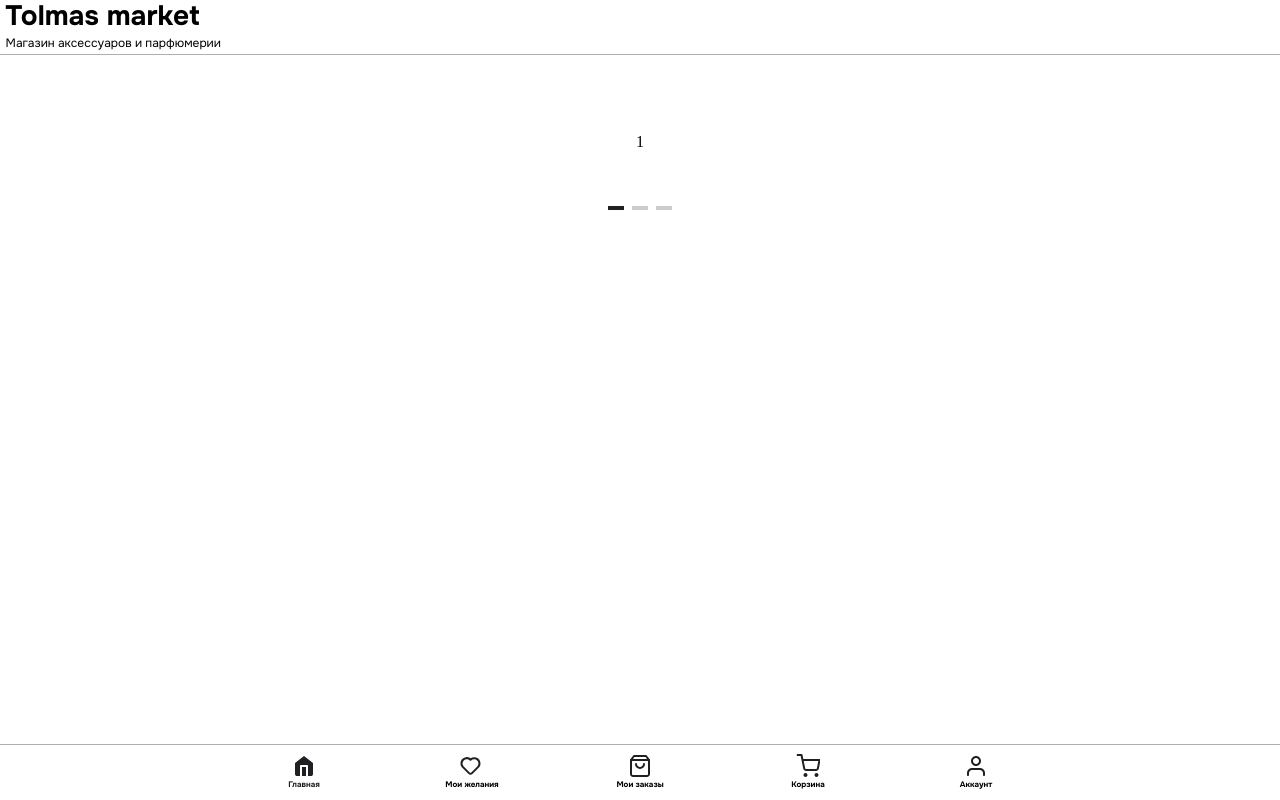
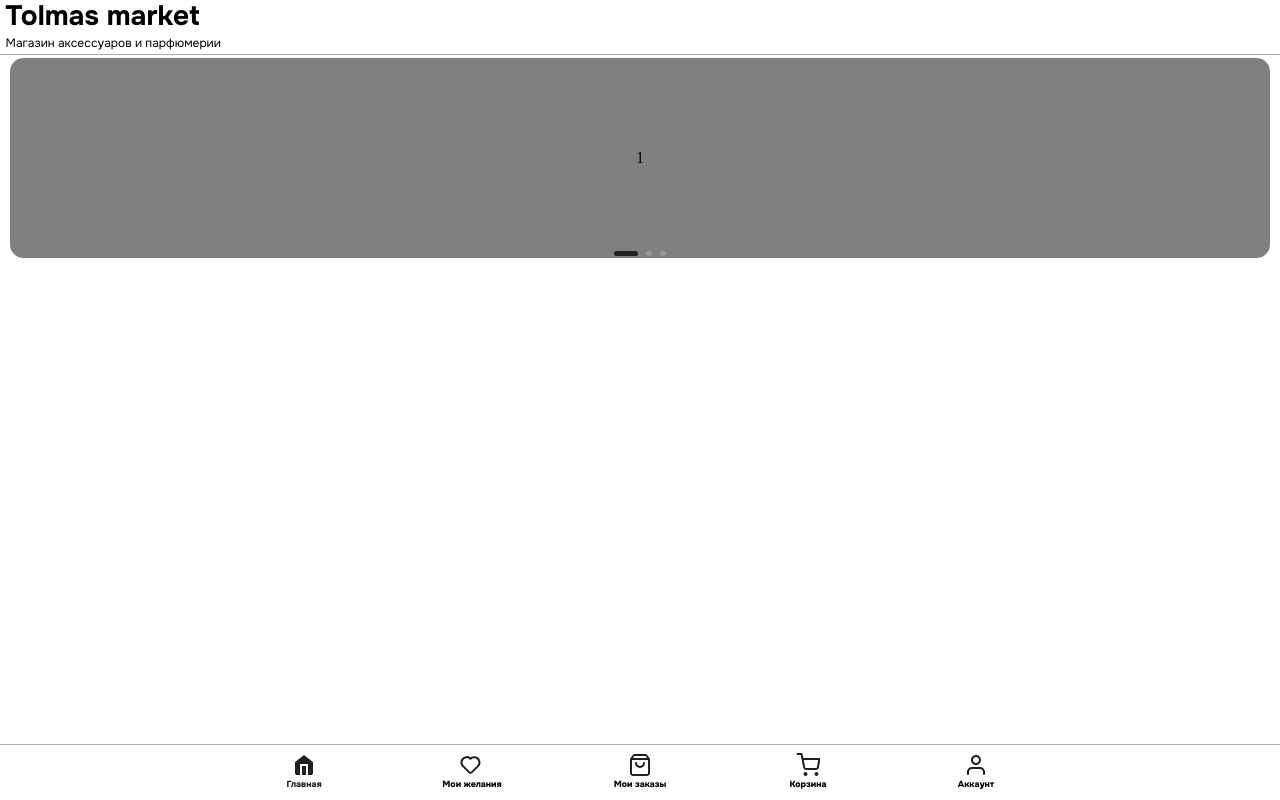
Before and after one commit to Resterr1337/tolmas-mobile-web-app, a React (Vite) app: page / in a window 1280 px wide. Built offline with nearby package versions, Linux system fonts and the light colour scheme.

Commit message:
PromoSlider enchanted

```diff
--- a/src/components/Header/Header.jsx
+++ b/src/components/Header/Header.jsx
@@ -12,13 +12,14 @@ const Header = () => {
 				sx={{
 					width: "100vw",
 					background: "#FFFFFF50",
-					backdropFilter: "blur(10px)",
+					backdropFilter: "blur(3px)",
 					position: "fixed",
 					px: "0.35rem",
 					display: "flex",
 					alignItems: "center",
 					justifyContent: "space-between",
 					borderBottom: "1px solid #00000050",
+					zIndex:"20",
 				}}
 			>
 				<Box
--- a/src/components/HomePage/PromoSlider.css
+++ b/src/components/HomePage/PromoSlider.css
@@ -1,19 +1,26 @@
 .PromoSwiper {
-    border-radius: 1rem;
-    height: 20vh;
+	height: 25vh;
 }
 
-.swiper-slide{
-    display: flex;
-    justify-content: center;
-    align-items: center;
+.swiper-slide {
+    border-radius: 0.85rem;
+	background-color: gray;
+	display: flex;
+	justify-content: center;
+	align-items: center;
 }
 
-.swiper-pagination-bullet{
-    border-radius: 0px;
-    width: 16px;
-    height: 4px;
+.swiper-pagination {
+    transform: translateY(10px);
 }
-.swiper-pagination-bullet-active{
-    background-color: #1F2024;
+.swiper-pagination-bullet {
+    background-color: white;
+	border-radius: 4px;
+	width: 6px;
+	height: 5px;
 }
+.swiper-pagination-bullet-active {
+	background-color: #1f2024;
+    width: 24px;
+	height: 5px;
+}
--- a/src/components/HomePage/PromoSlider.jsx
+++ b/src/components/HomePage/PromoSlider.jsx
@@ -1,6 +1,6 @@
 import React, { useRef, useState } from "react";
 import { Swiper, SwiperSlide } from "swiper/react";
-import { Pagination } from "swiper/modules";
+import { Pagination , Autoplay} from "swiper/modules";
 import "swiper/css";
 import "swiper/css/pagination";
 
@@ -13,11 +13,15 @@ const PromoSlider = () => {
 	return (
 		<>
 			<Swiper
-				modules={[Pagination]}
-				pagination={{type:"bullets", clickable:true}}
+				speed={1500}
+				autoplay={{delay:10000}}
+				modules={[Pagination, Autoplay]}
+				spaceBetween={30}
+				pagination={{ type: "bullets", clickable: true }}
 				className="PromoSwiper"
 			>
 				{imageArray.map((item, index) => (
+					// <SwiperSlide key={index}><img src={item.src}/></SwiperSlide>
 					<SwiperSlide key={index}>{item}</SwiperSlide>
 				))}
 			</Swiper>
--- a/src/components/Layout.jsx
+++ b/src/components/Layout.jsx
@@ -6,7 +6,7 @@ const Layout = () => {
 	return (
 		<>
 			<Header></Header>
-			<main style={{position:"absolute", top:"6.5vh" , width:"100vw" , padding:"10px"}}>
+			<main style={{position:"absolute", top:"6vh" , width:"100vw" , padding:"10px"}}>
 				<Outlet></Outlet>
 			</main>
 			<NavigationPanel></NavigationPanel>
--- a/src/components/NavigationPanel/NavigationPanel.jsx
+++ b/src/components/NavigationPanel/NavigationPanel.jsx
@@ -33,6 +33,7 @@ const NavigationPanel = () => {
 					bottom: "0",
 					left: "0",
 					borderTop:"1px solid #00000050",
+					zIndex:"20",
 				}}
 				onChange={(event, newValue) => {
 					setValue(newValue);
--- a/src/mainTheme.jsx
+++ b/src/mainTheme.jsx
@@ -32,8 +32,8 @@ const mainTheme = createTheme({
 			fontWeight: 400,
 		},
 		h6: {
-			fontSize: "0.5rem",
-			fontWeight: 700,
+			fontSize: "0.55rem",
+			fontWeight: 800,
 		},
 		subtitle1: {
 			fontSize: "0.75rem",
--- a/src/pages/HomePage.jsx
+++ b/src/pages/HomePage.jsx
@@ -4,7 +4,7 @@ import { PromoSlider } from "../components/HomePage/PromoSlider.jsx";
 const HomePage = () => {
 	return (
 		<>
-			<PromoSlider></PromoSlider>
+			<PromoSlider imageArray={[]}></PromoSlider>
 		</>
 	);
 };
```
